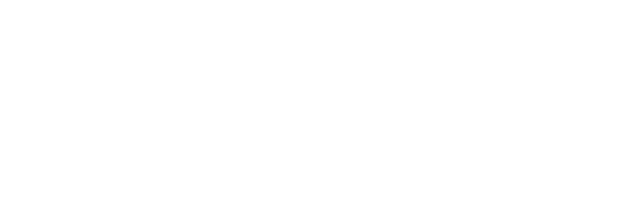
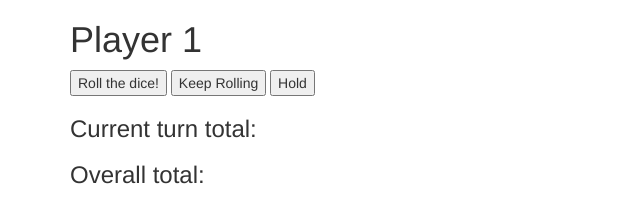
Before and after one commit to kristendynamite/pig-dice, a plain HTML site: page index.html in a window 1280 px wide. Shown: the whole page, without its empty margins (0-640 px from the left). Drawn offline with nearby package versions, Linux system fonts and the light colour scheme.

Commit message:
add player 1 content in index.html

```diff
--- a/index.html
+++ b/index.html
@@ -13,6 +13,29 @@
   </head>
 
   <body>
+    <div class="container">
+      <div class="row">
+        <div id="player-1" class="col-md-6">
+          <h1>Player 1</h1>
+          <div class="dice-number">
+          </div>
+          <button id="roll" type="button" name="btn">Roll the dice!</button>
+          <button id="keep-rolling" type="button" name="btn">Keep Rolling</button>
+          <button id="hold" type="button" name="btn">Hold</button>
+          <div class="turn-total">
+            <h3>Current turn total:</h3>
+          </div>
+          <div class="over-all-total">
+            <h3>Overall total: </h3>
+          </div>
+        </div>
 
+        <!-- <div id="player-2" class="col-md-6">
+
+        </div> -->
+      </div>
+
+
+    </div>
   </body>
 </html>
```
